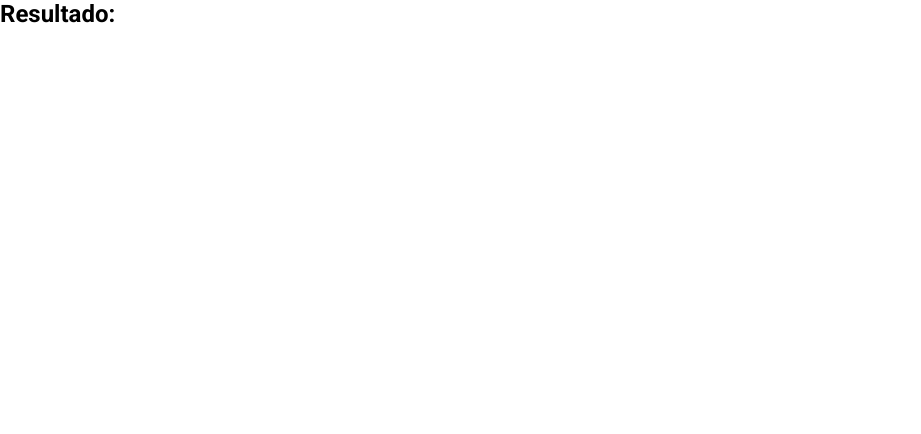
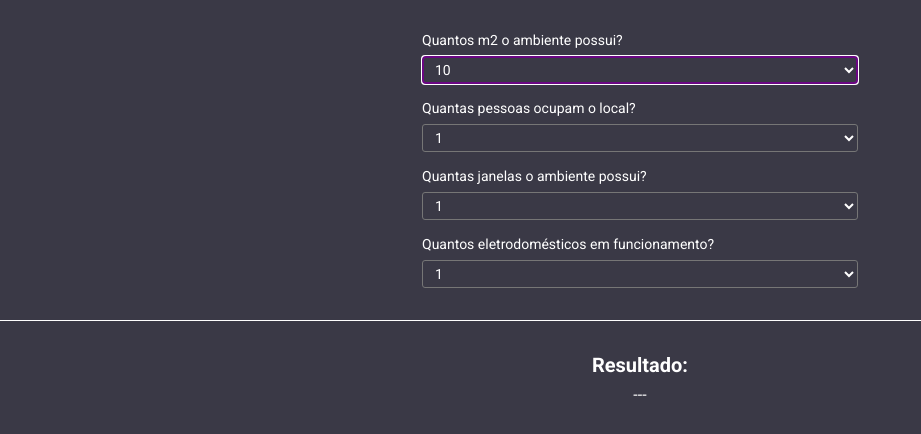
Before and after one commit to gledsonmiranda/btu-calculator, a plain HTML site: page index.html in a window 1280 px wide. Shown: the whole page, without its empty margins (0-921 px from the left). Drawn offline with Linux system fonts and the light colour scheme.

Commit message:
version 1.1

```diff
--- a/assets/btu-calculator.js
+++ b/assets/btu-calculator.js
@@ -1,21 +1,17 @@
 const input = {
-  meter: 10,
-  people: 3,
-  window: 4,
-  appliance: 6,
+  meter: 0,
+  people: 0,
+  window: 0,
+  appliance: 0,
 };
 
 var btuCalculatorData = {
   wattsReferenceNumber: 0.2929,
-  areas: [
-    { area: 10, residencial: 7000, comercial: 7000 },
-    { area: 12, residencial: 7000, comercial: 9000 },
-  ],
-  morningSun: [{ meter: 10, btu: 6000, watts: 1757.4 }],
-  allDaySun: [{ meter: 10, btu: 8000, watts: 2343.2 }],
-  people: { watts: 174.45 },
-  window: { watts: 581.5 },
-  appliance: { watts: 1.00018 },
+  morningSunReference: 600,
+  allDaySunReference: 800,
+  peopleWatts: 174.45,
+  windowWatts: 581.5,
+  applianceWatts: 1.00018,
   btuByReference: [
     {reference: 11000, value: 9000},
     {reference: 14000, value: 12000},
@@ -27,23 +23,23 @@ var btuCalculatorData = {
 
 var btuCalculator = {
   getMorningSunWatts: (meter) => {
-    return btuCalculatorData.morningSun.filter(
-      (meterItem) => meterItem.meter === meter
-    )[0].watts;
+    let btu = meter * btuCalculatorData.morningSunReference;
+
+    return btu * btuCalculatorData.wattsReferenceNumber;
   },
   getAllDaySunWatts: (meter) => {
-    return btuCalculatorData.allDaySun.filter(
-      (meterItem) => meterItem.meter === meter
-    )[0].watts;
+    let btu = meter * btuCalculatorData.allDaySunReference;
+
+    return btu * btuCalculatorData.wattsReferenceNumber;
   },
   getPeopleWatts: (quantity) => {
-    return btuCalculatorData.people.watts * quantity;
+    return btuCalculatorData.peopleWatts * quantity;
   },
   getWindowWatts: (quantity) => {
-    return btuCalculatorData.window.watts * quantity;
+    return btuCalculatorData.windowWatts * quantity;
   },
   getApplianceWatts: (quantity) => {
-    return btuCalculatorData.appliance.watts * quantity;
+    return btuCalculatorData.applianceWatts * quantity;
   },
   sumWatts: (data, allDay) => {
     let dataWatts = Object.assign({}, data);
@@ -62,14 +58,14 @@ var btuCalculator = {
     return Number((value / btuCalculatorData.wattsReferenceNumber).toFixed(0));
   },
   showResult: (result) => {
-    document.querySelector('.result').textContent = result;
+    document.querySelector('.result').innerHTML = result;
   },
   getBtuByReference: (referenceNumber) => {
     const btuReference = btuCalculatorData.btuByReference.filter(btu => referenceNumber <= btu.reference);
 
     return btuReference[0].value;
   },
-  init: () => {
+  init: (input) => {
     const morningSun = btuCalculator.getMorningSunWatts(input.meter);
     const allDaySun = btuCalculator.getAllDaySunWatts(input.meter);
     const people = btuCalculator.getPeopleWatts(input.people);
@@ -99,8 +95,27 @@ var btuCalculator = {
     console.log(dataWatts);
     console.log('resultWatts', resultWatts);
     console.log('resultBtus', resultBtus);
-    //btuCalculator.showResult('result');
+
+    btuCalculator.showResult(`
+     sol da manha: ${resultBtus.morningSun}<br>
+     sol dia todo: ${resultBtus.allDaySun}
+    `);
   },
 };
 
-btuCalculator.init();
+let formBtu = document.getElementById('form-btu');
+
+if (formBtu) {
+  formBtu.addEventListener('change', (e) => {
+    e.preventDefault();
+
+    const formData = {
+      meter: Number(document.querySelector('select[name="meter"').value),
+      people: Number(document.querySelector('select[name="people"').value),
+      window: Number(document.querySelector('select[name="window"').value),
+      appliance: Number(document.querySelector('select[name="appliance"').value),
+    }
+
+    btuCalculator.init(formData);
+  });
+}
--- a/assets/style.css
+++ b/assets/style.css
@@ -6,4 +6,50 @@
 
 body, input, textarea, select, button {
   font: 400 16px 'Roboto', sans-serif;
+  color: #fff;
+  background-color: #3a3946;
 }
+
+.btu-calculator {
+  margin: 2rem 0;
+}
+
+form {
+  width: 100%;
+  max-width: 500px;
+  padding: 0 2rem;
+  margin: 0 auto 2rem;
+}
+
+.input-wrapper {
+  margin-bottom: 1rem;
+}
+
+label {
+  display: block;
+  margin-bottom: 0.5rem;
+  font-size: 0.875rem;
+}
+
+select {
+  width: 100%;
+  display: block;
+  padding: 0.25rem 0.5rem;
+  font-size: 0.875rem;
+  border-radius: 3px;
+}
+
+select:focus {
+  outline-color: rgb(106, 6, 131);
+}
+
+.result-content {
+  text-align: center;
+  border-top: 1px solid #fff;
+  padding-top: 2rem;
+}
+
+.result-content h2 {
+  font-size: 1.25rem;
+  margin-bottom: 0.5rem;
+}
--- a/index.html
+++ b/index.html
@@ -19,10 +19,66 @@
   <body>
     <main>
       <div class="btu-calculator">
-        <div class="content"></div>
+        <div class="content">
+          <form id="form-btu">
+            <div class="input-wrapper">
+              <label for="meter">Quantos m2 o ambiente possui?</label>
+              <select name="meter" autofocus>
+                <option value="10">10</option>
+                <option value="12">12</option>
+                <option value="15">15</option>
+                <option value="20">20</option>
+                <option value="25">25</option>
+              </select>
+            </div>
+            <div class="input-wrapper">
+              <label for="people">Quantas pessoas ocupam o local?</label>
+              <select name="people">
+                <option value="1">1</option>
+                <option value="2">2</option>
+                <option value="3">3</option>
+                <option value="4">4</option>
+                <option value="5">5</option>
+                <option value="6">6</option>
+                <option value="7">7</option>
+                <option value="8">8</option>
+                <option value="9">9</option>
+                <option value="10">10</option>
+              </select>
+            </div>
+            <div class="input-wrapper">
+              <label for="window">Quantas janelas o ambiente possui?</label>
+              <select name="window">
+                <option value="1">1</option>
+                <option value="2">2</option>
+                <option value="3">3</option>
+                <option value="4">4</option>
+              </select>
+            </div>
+            <div class="input-wrapper">
+              <label for="appliance">Quantos eletrodomésticos em funcionamento?</label>
+              <select name="appliance">
+                <option value="1">1</option>
+                <option value="2">2</option>
+                <option value="3">3</option>
+                <option value="4">4</option>
+                <option value="5">5</option>
+                <option value="6">6</option>
+                <option value="7">7</option>
+                <option value="8">8</option>
+                <option value="9">9</option>
+                <option value="10">10</option>
+                <option value="15">10+</option>
+              </select>
+            </div>
+          </form>
+        </div>
 
-        <h2>Resultado:</h2>
-        <span class="result"></span>
+
+        <div class="result-content">
+          <h2>Resultado:</h2>
+          <span class="result">---</span>
+        </div>
       </div>
     </main>
 
```
